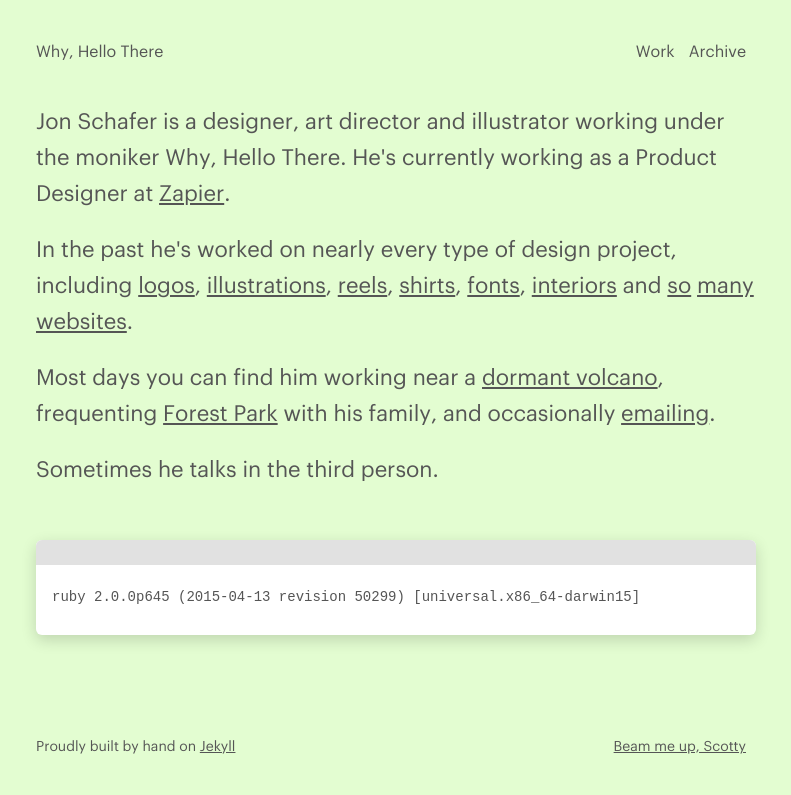
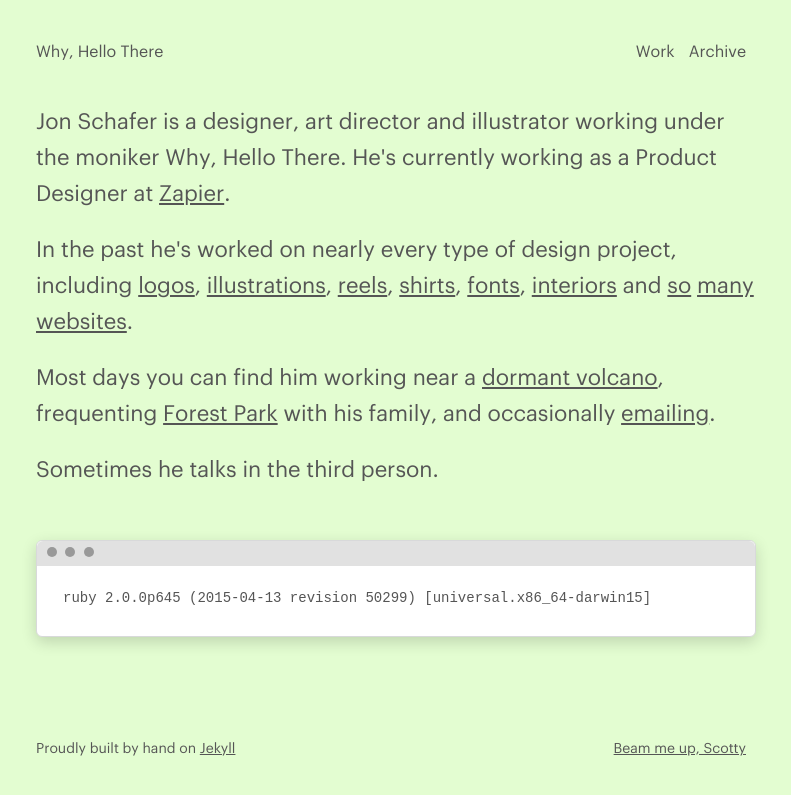
Before and after one commit to jonaschafer/jonaschafer.github.io, a Jekyll site: the page built from index.html, in a window 1280 px wide. Shown: the top 795 px of the page, without its empty margins (244-1035 px from the left). Built offline with Jekyll 4.4.1, drawn with Linux system fonts in a browser that asks for light colours.

Commit message:
more styles to terminal css and added browswer window dots

```diff
--- a/assets/stylesheets/fun/terminal.scss
+++ b/assets/stylesheets/fun/terminal.scss
@@ -1,7 +1,18 @@
+// Helpful https://www.w3schools.com/howto/howto_css_browser_window.asp
+
+.dot {
+    height: 10px;
+    width: 10px;
+    background-color: $grey-light;
+    border-radius: 50%;
+    display: inline-block;
+}
+
 .chrome {
 	position: absolute;
 	top: 0;
 	left: 0;
+  padding-left: 10px;
 	height: 25px;
 	background: #E1E1E1;
 	border-radius: 6px 6px 0 0;
@@ -15,7 +26,7 @@
   background-color: white;
   box-shadow: 0px 5px 15px rgba(0, 0, 0, .16);
   border-radius: 6px;
-	padding: 45px 16px 16px 16px;
+	padding: 45px 16px 16px 26px;
 	margin: 32px 0;
-	// border: 1px solid #d8d9da;
+	border: 1px solid #d8d9da;
 }
--- a/index.html
+++ b/index.html
@@ -16,6 +16,10 @@ title: Why, Hello There - The Portfolio of Jon Schafer
 </body>
 
 <div class="terminal">
-  <div class="chrome"></div>
+  <div class="chrome">
+    <span class="dot"></span>
+    <span class="dot"></span>
+    <span class="dot"></span>
+  </div>
   <p>ruby 2.0.0p645 (2015-04-13 revision 50299) [universal.x86_64-darwin15]</p>
 </div>
```
